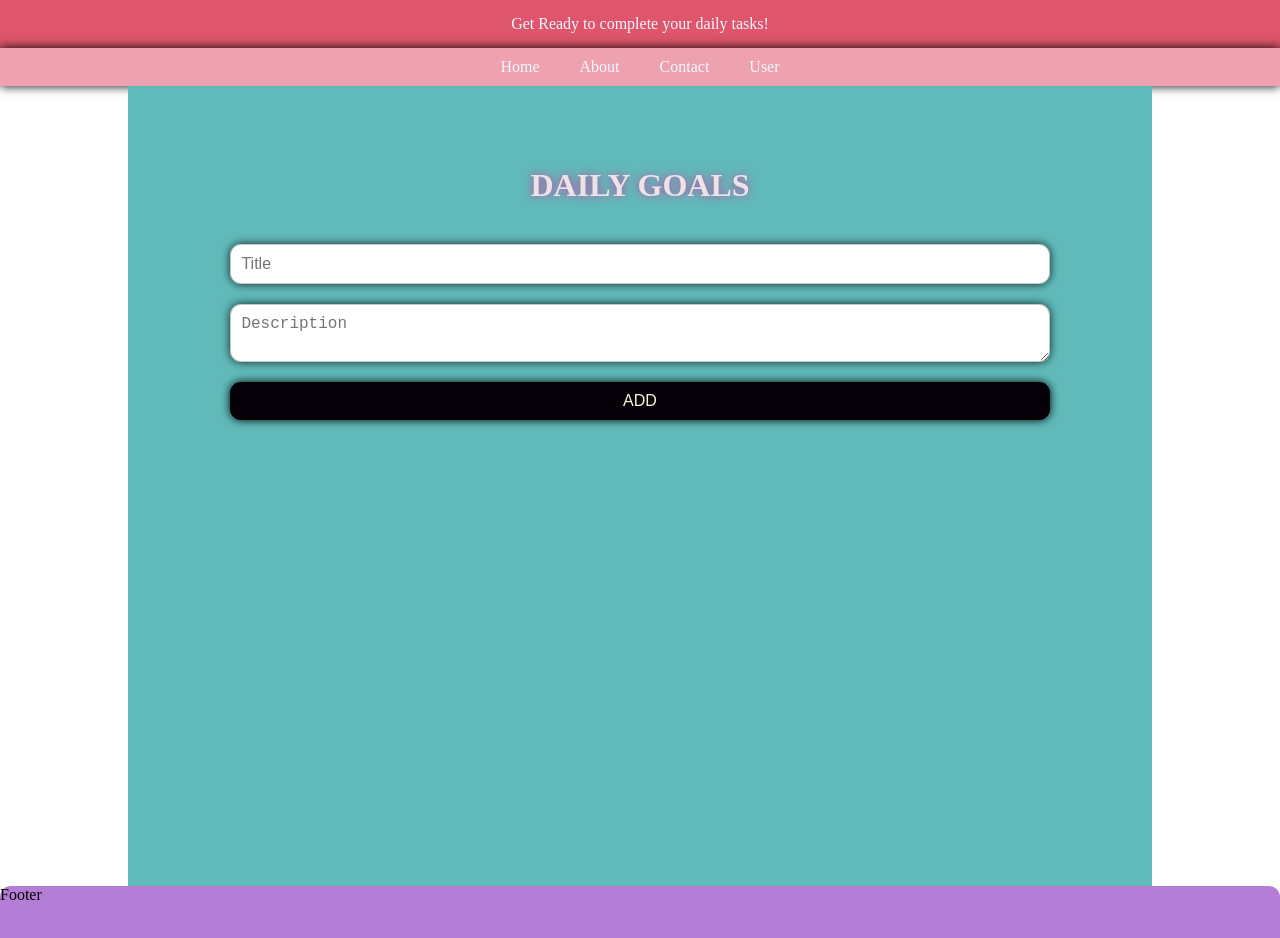
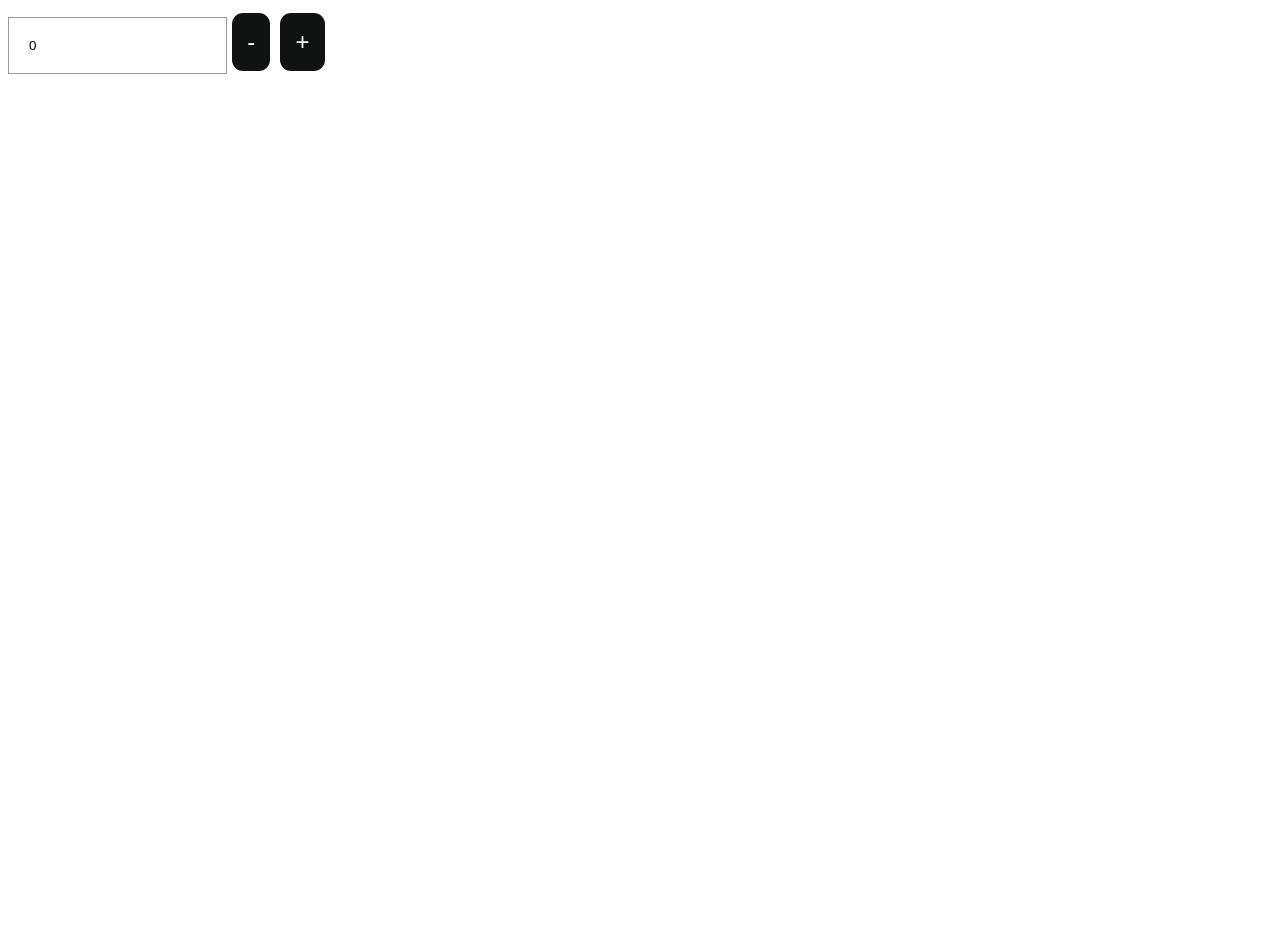
Before and after one commit to Deeksha-Singh1/ReactJs-Practice, a React (Create React App) app in the folder myapp/: page / in a window 1280 px wide. Shown: the top 938 px of the page. After the commit the page ends 800 px from the top, so only its background shows below. Built offline with nearby package versions, Linux system fonts and the light colour scheme.

Commit message:
react js practice

```diff
--- a/myapp/src/Components/Header.css
+++ /dev/null
@@ -1,13 +0,0 @@
-nav{
-  background-color: rgb(194, 64, 85);
-  color: aliceblue;
-  padding: 10px;
-}
-
-
-.btn{
-  padding: 20;
-  border:black;
-  background-color: teal;
-  margin: 5px;
-}
--- /dev/null
+++ b/myapp/src/IncrementDecrementWithTheUseOfHooks/App.css
@@ -0,0 +1,13 @@
+
+
+.btn{
+  padding: 20;
+  border:black;
+  background-color: rgb(17, 18, 18);
+  margin: 5px;
+  color: white;
+  text-align: center;
+  font-size:1.5rem;
+  border-radius: 0.7rem;
+  padding: 1.2% ;
+}
--- /dev/null
+++ b/myapp/src/IncrementDecrementWithTheUseOfHooks/App.js
@@ -0,0 +1,12 @@
+import React from 'react'
+import Home from './Home'
+
+const App = () => {
+  return (
+    <div>
+      <Home/>
+    </div>
+  )
+}
+
+export default App
--- a/myapp/src/Components/Home.jsx
+++ b/myapp/src/IncrementDecrementWithTheUseOfHooks/Home.jsx
@@ -1,6 +1,5 @@
-import React,{useState} from 'react';
-
-
+import React,{useState,useEffect} from 'react';
+import './App.css'
 
 function Home() {
 
@@ -13,6 +12,14 @@ const increment = ()=>{
 const decrement =()=>{
   setInputValue(inputValue-1) ;
 };
+
+useEffect(() => {
+ console.log("showng effect");
+ return ()=>{
+  console.log("hello");
+ }
+}, [inputValue]);
+
   return (
     <div>
        <input
--- a/myapp/src/index.js
+++ b/myapp/src/index.js
@@ -1,6 +1,6 @@
 import React from 'react';
 import ReactDOM from 'react-dom/client';
-import App from './DailyGoalsProject/App';
+import App from './IncrementDecrementWithTheUseOfHooks/App';
 
 const root = ReactDOM.createRoot(document.getElementById('root'));
 root.render(
```
Also changed, not shown: myapp/src/Components/Header.js (deleted, +0 -11 lines), myapp/src/NetflixClone/App.js (deleted), myapp/src/NetflixClone/Home.jsx (deleted), 1 other file (tests, documents, lock files or other folders).
